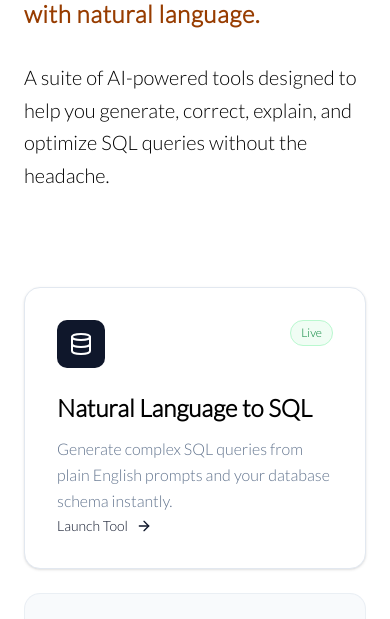
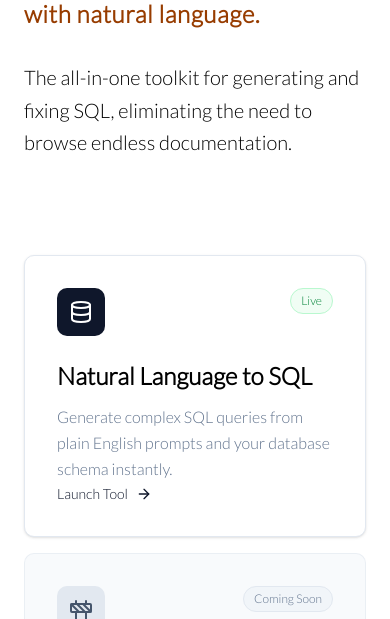
Before and after one commit to KrishCodesw/justanothergptwrapper, a Next.js app in the folder frontend/: page / in a window 390 px wide. Shown: the part 167-786 px from the top of the page. Built offline with nearby package versions, Linux system fonts and the light colour scheme; no server answers.

Commit message:
some fe shit

```diff
--- a/frontend/app/page.tsx
+++ b/frontend/app/page.tsx
@@ -16,7 +16,7 @@ const LandingPage = () => {
         "Generate complex SQL queries from plain English prompts and your database schema instantly.",
       icon: <Database className="w-6 h-6" />,
       status: "Live",
-      link: "/generate",
+      link: "/nl2sql",
       primary: true,
     },
     {
@@ -46,10 +46,10 @@ const LandingPage = () => {
   ];
 
   return (
-    <div className="min-h-screen bg-white text-black  selection:bg-green-300">
+    <div className="min-h-screen bg-white text-black   selection:bg-green-300">
       {/* Navbar */}
       <nav className="max-w-7xl mx-auto px-6 py-8 flex justify-center items-center">
-        <div className="text-2xl font-semibold tracking-wider ">
+        <div className="text-2xl font-semibold hover:bg-amber-600 hover:animate-pulse rounded-2xl transition-all duration-300 ease-in-out  tracking-wider ">
           SQL<span className="text-amber-800"> AI</span>
         </div>
       </nav>
@@ -61,18 +61,21 @@ const LandingPage = () => {
             <br />
             <span className="text-amber-800 ">with natural language.</span>
           </h1>
-          <p className="text-xl  text-black leading-relaxed max-w-xl">
-            A suite of AI-powered tools designed to help you generate, correct,
-            explain, and optimize SQL queries without the headache.
+          <p className="transition-all duration-300 ease-in-out text-xl  text-black leading-relaxed max-w-xl">
+            The all-in-one toolkit for generating and fixing SQL, eliminating
+            the need to browse endless documentation.
+            {/* A suite of AI-powered tools designed to help you generate, correct,
+            explain, and optimize SQL queries without the hassle of surfing
+            multiple articles and sites on the internet. */}
           </p>
         </div>
 
-        <div className="grid grid-cols-1 md:grid-cols-2 lg:grid-cols-2 gap-6">
+        <div className="grid grid-cols-1 md:grid-cols-2 lg:grid-cols-2 gap-4">
           {tools.map((tool, index) => (
             <div
               key={index}
               className={`
-                group relative p-8 rounded-2xl border transition-all duration-300
+                group relative p-8 rounded-lg border transition-all duration-300
                 ${
                   tool.primary
                     ? "bg-white border-slate-200 shadow-sm hover:shadow-md hover:border-slate-300"
```
